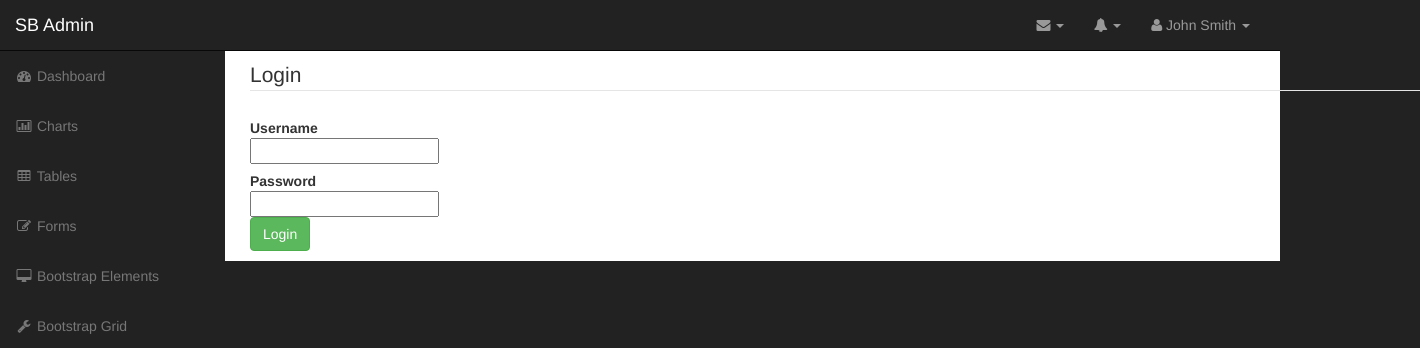
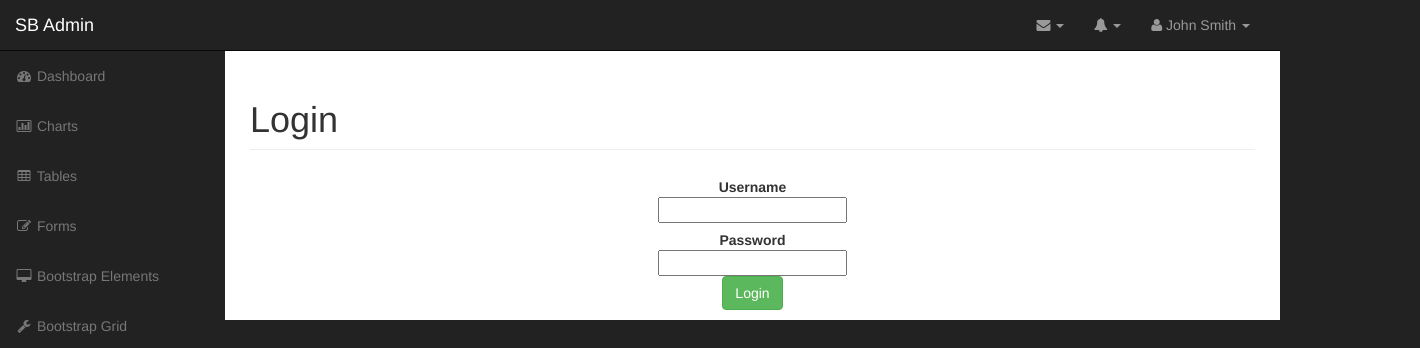
Before and after one commit to cpoDesign/Admin, a website: page app/index.html in a window 1280 px wide. Shown: the top 348 px of the page, 1420 px wide, since content can reach past the window. Drawn offline with nearby package versions, Linux system fonts and the light colour scheme.

Commit message:
Update login  partial

```diff
--- a/app/partials/login.html
+++ b/app/partials/login.html
@@ -1,13 +1,19 @@
 <!-- http://bootsnipp.com/snippets/featured/very-simple-login-form -->
 
-<div class="container">
+
+
+
+
 <div class="row">
+    <div class="col-lg-12">
+        <h1 class="page-header">
+            Login
+        </h1>
+
+        <div class="row" style="text-align: center">
             <div class="span12">
                 <form class="form-horizontal" action='' method="POST">
                     <fieldset>
-                    <div id="legend">
-                        <legend class="">Login</legend>
-                    </div>
                         <div class="control-group">
                             <!-- Username -->
                             <label class="control-label"  for="username">Username</label>
@@ -33,3 +39,4 @@
             </div>
         </div>
     </div>
+</div>
```
Lines whose indentation alone changed are shown as unchanged.
